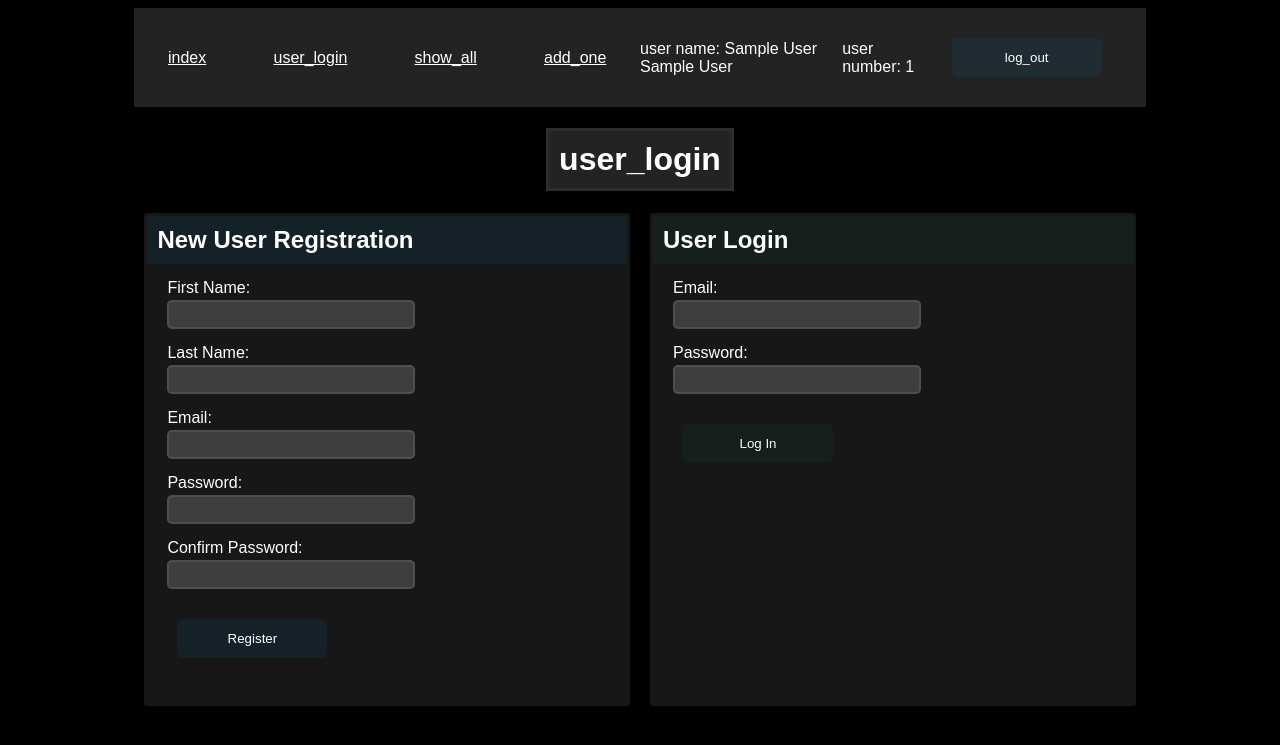
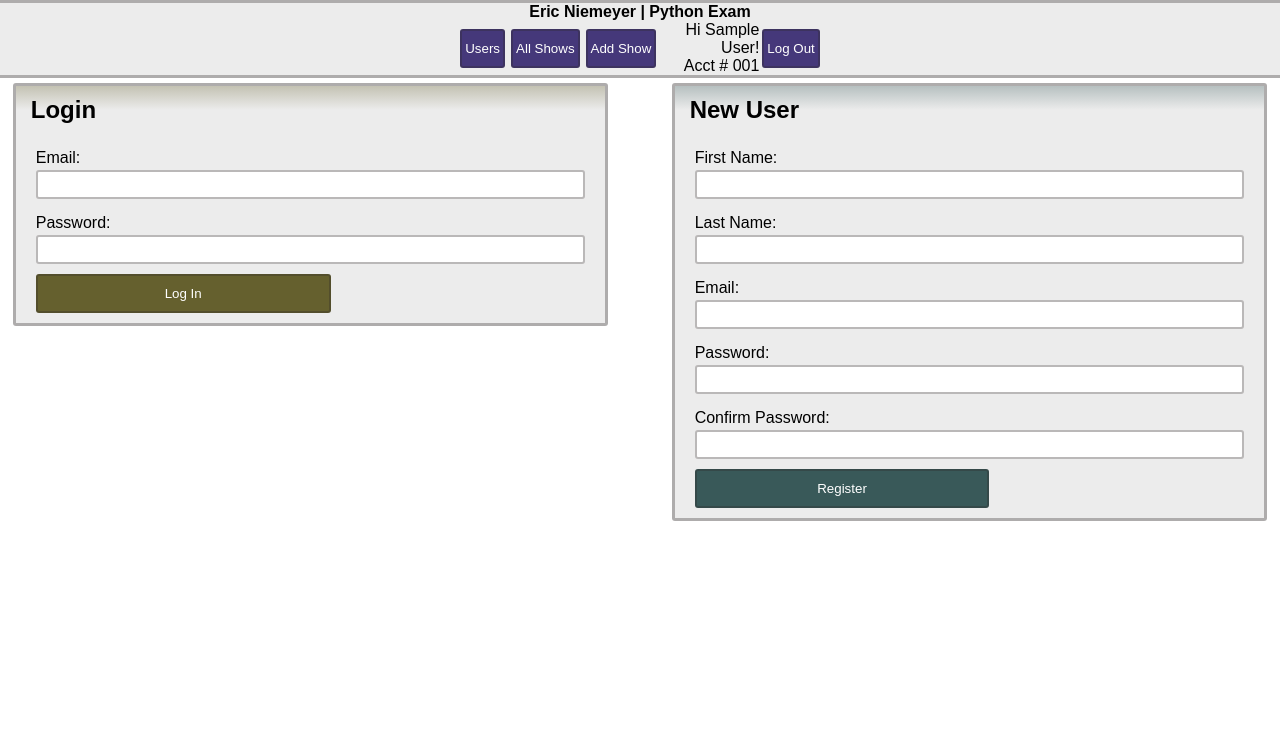
Before and after one commit to niembro64/PythonExam7, a Flask app: page /user_login in a window 1280 px wide. Shown: the top 745 px of the page. Run offline with Flask 2, Linux system fonts and the light colour scheme; the visitor is signed in with stand-in values (Sample User, id 1); parts of the project's set-up code (start-up, migrations or seed data) failed here and were passed over.

Commit message:
login page good

```diff
--- a/flask_app/static/style.css
+++ b/flask_app/static/style.css
@@ -1,20 +1,38 @@
 :root {
-    --cA1: rgba(0, 153, 255, 0.08);
-    --cA2: rgba(0, 153, 255, 0);
-    --cB1: rgba(0, 128, 107, 0.08);
-    --cB2: rgba(0, 128, 107, 0);
+  --cA1: rgb(57, 89, 89);
+  --cA2: rgba(57, 89, 89, 0.3);
+
+  --cB1: rgb(101, 96, 46);
+  --cB2: rgba(101, 96, 46, 0.3);
+
+
+  --cC1: rgb(69, 56, 122);
+  --cC2: rgba(69, 56, 122, 0.1);
 
   --chover: rgba(255, 0, 170, 0.158);
+
+  --bg: rgb(236, 236, 236);
+  --fg: rgb(0, 0, 0);
+  --bordercolor: rgba(47, 42, 42, 0.33);
+  --borderradius: 3px;
+  --borderpix: 1px;
 }
 
 * {
   font-family: sans-serif;
-    background-color: rgba(0, 0, 0, 0);
-    color: white;
+  padding: 0px;
+  margin: 0px;
+
+  /* border-color: var(--bordercolor);
+  border-radius: var(--borderradius);
+  border: solid; */
 }
 
 .flashes {
   font-style: italic;
+}
+.flashesli {
+  color: rgb(155, 0, 0);
 }
 
 body {
@@ -22,25 +40,26 @@ body {
   justify-content: space-between;
   align-items: center;
   flex-direction: column;
-    background-color: black;
+  /* background-color: var(--bg); */
 }
 
 input[type="button"],
 select,
 option {
-    padding: 5px 10px;
+  padding: 5px 5px;
   margin: 3px;
-    color: rgb(255, 255, 255);
-    background-color: rgba(128, 128, 128, 0.308);
-    border-color: rgba(128, 128, 128, 0.144);
-    border-radius: 6px;
+  color: var(--fg);
+  background-color: var(--bg);
+  border-color: var(--bordercolor);
+  border-radius: var(--borderradius);
+  border: solid;
 }
 
 input[type="submit"] {
-    width: 150px;
-    padding: 10px 10px;
-    margin: 30px;
-    border-radius: 6px;
+  /* width: 80px; */
+  /* padding: 10px 10px; */
+  /* margin: 5px; */
+  border-radius: var(--borderradius);
 }
 
 input[type="submit"]:hover {
@@ -48,55 +67,99 @@ input[type="submit"]:hover {
 }
 
 input[type="submit"]:active {
-    background-color: white;
+  background-color: var(--bg);
 }
 
 .unit {
-    flex: 1;
-    border-color: rgba(255, 255, 255, 0);
-    background: rgba(255, 255, 255, 0.089);
-    border-radius: 3px;
+  /* flex: 1; */
+  width: 47%;
+  height: 100%;
+  border-color: var(--bordercolor);
+  background: var(--bg);
+  border-radius: var(--borderradius);
   border-style: solid;
   flex-direction: column;
-    padding: 0px 0px 15px 0px;
-    margin: 0px 10px 10px 10px;
+  /* padding: 0px 0px 15px 0px;
+  margin: 0px 10px 10px 10px; */
 }
 
 h1 {
   width: auto;
-    background: rgba(255, 255, 255, 0.137);
-    border-style: solid;
-    border-color: rgba(255, 255, 255, 0.041);
-    padding: 10px;
+  background: var(--bg);
+  /* margin: 15px;  */
+
   display: flex;
   align-items: center;
 }
 
 h2 {
   width: auto;
-    background: rgba(255, 255, 255, 0.137);
-    padding: 10px;
+  background: var(--bg);
+  padding: 10px 15px;
+  margin: 0px 0px;
+  display: flex;
+  align-items: center;
+}
+
+h4 {
+  width: auto;
+  /* background: var(--bg); */
+  padding: 0;
   margin: 0px 0px;
   display: flex;
   align-items: center;
 }
 
 .r {
-    background: var(--cA1);
-    border-color: var(--cA2);
+  background-image: linear-gradient(
+    var(--cA2),
+    rgba(255, 255, 0, 0),
+    rgba(0, 0, 0, 0)
+  );
+  /* border-color: var(--bordercolor); */
 }
 .l {
-    background: var(--cB1);
-    border-color: var(--cB2);
+  background-image: linear-gradient(
+    var(--cB2),
+    rgba(255, 255, 0, 0),
+    rgba(255, 255, 0, 0)
+  );
+  /* border-color: var(--bordercolor); */
+}
+.rbutton {
+  width: 50%;
+  background-color: var(--cA1);
+  border-color: var(--bordercolor);
+  color: white;
+  padding: 10px 3px;
+  margin: 10px 10px 10px 20px;
+}
+.lbutton {
+  width: 50%;
+  background-color: var(--cB1);
+  border-color: var(--bordercolor);
+  color: white;
+  padding: 10px 3px;
+  margin: 10px 10px 10px 20px;
+}
+.xbutton {
+  background-color: var(--cC1);
+  border-color: var(--bordercolor);
+  color: white;
+  width: auto;
+  padding: 10px 3px;
+  margin: 5px 3px;
+  border-radius: var(--borderradius);
 }
 
 input,
 textarea {
-    background-color: rgba(226, 226, 226, 0.191);
-    border-color: rgba(226, 226, 226, 0.096);
+  background-color: white;
+  /* background-color: var(--bg); */
+  border-color: var(--bordercolor);
   padding: 5px;
   margin: 0px 20px 0px 20px;
-    border-radius: 5px;
+  border-radius: var(--borderradius);
   border-style: solid;
 }
 
@@ -105,70 +168,119 @@ label {
 }
 
 form {
-    width: 60%;
+  /* width: 60%; */
+  /* width: 500px;  */
   display: flex;
+  flex-direction: column;
+  /* border: solid;
+  border-color: var(--bordercolor);
+  border-radius: var(--borderradius); */
+}
+
+#main {
+  width: 98%;
+  display: flex;
+  justify-content: space-between;
+  /* border: solid;
+  border-radius: var(--borderradius);
+  border-color: var(--bordercolor); */
+  flex-wrap: wrap;
+}
+
+#top {
+  width: 100%;
+
+  background-color: var(--bg);
+  border: solid;
+  border-radius: var(--borderradius);
+  border-color: var(--bordercolor);
+  display: flex;
+  flex-direction: column;
+  justify-content: space-around;
+  align-items: center;
+  margin: 0px 0px 5px 0px;
+
+  /* position: fixed; */
+  /* top: 0; */
+  /* left: 0; */
+  /* z-index: 999; */
+  /* width: 100%; */
+  height: auto;
+}
+#toplower {
+  display: flex;
+  flex-wrap: wrap;
+  align-items: center;
+  justify-content: space-between;
+}
+
+#tl {
+  /* flex: 2; */
+  display: flex;
+  justify-content: space-between;
+  align-items: center;
+  /* border: solid;
+  border-color: var(--bordercolor);
+  border-radius: var(--borderradius); */
+}
+
+#tr {
+  /* flex: 3; */
+  display: flex;
+  justify-content: space-around;
+  align-items: center;
+  /* border: solid;
+  border-color: var(--bordercolor);
+  border-radius: var(--borderradius); */
+}
+
+#rightacct {
+  display: flex;
+  width: 100px;
+  text-align: right;
   flex-direction: column;
 }
 
-#main {
-    width: 80%;
-    display: flex;
-    justify-content: space-between;
+.x {
+  background-color: var(--bg);
 }
 
-#top{
-    width: 80%;
-    background-color: rgba(255, 255, 255, 0.137);
-    display: flex;
-    justify-content: space-around;
-    align-items: center;
-}
-
-#tl {
-    flex: 1;
-    display: flex;
-    justify-content: space-around;
-    align-items: center;
-}
-
-#tr{
-    flex: 1;
-    display: flex;
-    justify-content: space-around;
-    align-items: center;
-}
-
-.x {
-
-    background-color: rgba(223, 189, 0, 0.212);
-}
-
-#delete, #edit, #like{
+#delete,
+#edit,
+#like {
   margin: 3px;
 }
 
 #show_row {
-    width: 80%;
-    height: 100px;
+  width: 98%;
+  height: auto;
   display: flex;
   justify-content: space-between;
   align-items: center;
-    background-color: rgba(255, 255, 255, 0.034);
-    padding: 0px 50px;
-    margin: 3px;
-    border-radius: 10px;
+  background-color: var(--bg);
+  /* padding: 0px 10px; */
+  /* margin: 3px; */
+  border: solid;
+  border-color: var(--bordercolor);
+  border-radius: var(--borderradius);
 }
 
-#ll{
+#ll {
   display: flex;
   justify-content: right;
   align-items: center;
+  border: solid;
+  border-radius: var(--borderradius);
+  border-color: var(--bordercolor);
 }
 
 #rr {
   display: flex;
   justify-content: left;
   align-items: center;
-    padding: 5px 20px 5px 20px;
-    margin: 5px 20px 5px 20px;
+  /* padding: 5px 20px 5px 20px; */
+  /* margin: 5px 20px 5px 20px; */
+  border: solid;
+  border-radius: var(--borderradius);
+  border-color: var(--bordercolor);
 }
--- a/flask_app/templates/index.html
+++ b/flask_app/templates/index.html
@@ -12,6 +12,7 @@
     <title>Index</title>
   </head>
   <body>
+    <h4>Eric Niemeyer | Python Exam</h4>
     <p>user name: {{session['first_name']}} {{session['last_name']}}</p>
     <p>user number: {{session['user_id']}}</p>
     <form action="/log_out" method="POST">
--- a/flask_app/templates/show_one.html
+++ b/flask_app/templates/show_one.html
@@ -12,6 +12,7 @@
     <title>Document</title>
   </head>
   <body>
+    <h4>Eric Niemeyer | Python Exam</h4>
     <div id="top">
       <div id="tl">
         <a href="/index">index</a>
@@ -20,10 +21,7 @@
         <a href="/add_one">add_one</a>
       </div>
       <div id="tr">
-                <p>
-                    user name: {{session['first_name']}}
-                    {{session['last_name']}}
-                </p>
+        <p>user name: {{session['first_name']}} {{session['last_name']}}</p>
         <p>user number: {{session['user_id']}}</p>
         <form action="/log_out" method="POST">
           <input
--- a/flask_app/templates/user_login.html
+++ b/flask_app/templates/user_login.html
@@ -12,33 +12,71 @@
   </head>
   <body>
     <div id="top">
-            <div id="tl">
-                <a href="/index">index</a>
-                <a href="/user_login">user_login</a>
-                <a href="/show_all">show_all</a>
-                <a href="/add_one">add_one</a>
+      <h4>Eric Niemeyer | Python Exam</h4>
+      <div id="toplower">
+        <!-- <div id="tl"> -->
+        <!-- <a href="/user_login"><button class="xbutton">Login</button></a>
+        <a href="/show_all"
+          ><button type="submit" class="xbutton">Shows</button></a
+        >
+        <a href="/add_one"><button class="xbutton">Add</button></a> -->
+        <form action="/user_login">
+          <input class="xbutton" type="submit" value="Users" />
+        </form>
+        <form action="/show_all">
+          <input class="xbutton" type="submit" value="All Shows" />
+        </form>
+        <form action="/add_one">
+          <input class="xbutton" type="submit" value="Add Show" />
+        </form>
+        <!-- </div> -->
+        <!-- <div id="tr"> -->
+            <div id="rightacct">
+                {% if session['first_name'] != "" %}
+                <p>Hi {{session['first_name']}}!</p>
+                <p>Acct # 00{{session['user_id']}}</p>
+                {% endif %}
             </div>
-            <div id="tr">
-                <p>
-                    user name: {{session['first_name']}}
-                    {{session['last_name']}}
-                </p>
-                <p>user number: {{session['user_id']}}</p>
             <form action="/log_out" method="POST">
               <input
-                        class="r"
+                class="xbutton"
                 type="submit"
                 name="log_out"
                 id="log_out"
-                        value="log_out"
+                value="Log Out"
               />
             </form>
         </div>
     </div>
-        <h1>user_login</h1>
+    <!-- <h1>Login</h1> -->
     <div id="main">
       <div class="unit">
-                <h2 class="r">New User Registration</h2>
+        <h2 class="l">Login</h2>
+        <form action="/login_user" method="POST">
+          <label for="l_email">Email:</label>
+          <input type="text" name="l_email" />
+          <label for="l_password">Password:</label>
+          <input type="password" name="l_password" />
+
+          {% with messages = get_flashed_messages("l") %} {% if messages %}
+          <ul class="flashes">
+            {% for message in messages %} {% if message[0] == "login" %}
+            <li class="flashesli">{{ message[1] }}</li>
+            {% endif %} {% endfor %}
+          </ul>
+          {% endif %} {% endwith %}
+
+          <input
+            class="lbutton"
+            type="submit"
+            name="login"
+            id="login"
+            value="Log In"
+          />
+        </form>
+      </div>
+      <div class="unit">
+        <h2 class="r">New User</h2>
         <form action="/register_user" method="POST">
           <label for="r_first_name">First Name:</label>
           <input type="text" name="r_first_name" />
@@ -51,18 +89,16 @@
           <label for="r_confirm_password">Confirm Password:</label>
           <input type="password" name="r_confirm_password" />
 
-                    {% with messages = get_flashed_messages("r") %} {% if
-                    messages %}
+          {% with messages = get_flashed_messages("r") %} {% if messages %}
           <ul class="flashes">
-                        {% for message in messages %} {% if message[0] ==
-                        "register" %}
-                        <li>{{ message[1] }}</li>
+            {% for message in messages %} {% if message[0] == "register" %}
+            <li class="flashesli">{{ message[1] }}</li>
             {% endif %} {% endfor %}
           </ul>
           {% endif %} {% endwith %}
 
           <input
-                        class="r"
+            class="rbutton"
             type="submit"
             name="register"
             id="register"
@@ -70,33 +106,6 @@
           />
         </form>
       </div>
-            <div class="unit">
-                <h2 class="l">User Login</h2>
-                <form action="/login_user" method="POST">
-                    <label for="l_email">Email:</label>
-                    <input type="text" name="l_email" />
-                    <label for="l_password">Password:</label>
-                    <input type="password" name="l_password" />
-
-                    {% with messages = get_flashed_messages("l") %} {% if
-                    messages %}
-                    <ul class="flashes">
-                        {% for message in messages %} {% if message[0] ==
-                        "login" %}
-                        <li>{{ message[1] }}</li>
-                        {% endif %} {% endfor %}
-                    </ul>
-                    {% endif %} {% endwith %}
-
-                    <input
-                        class="l"
-                        type="submit"
-                        name="login"
-                        id="login"
-                        value="Log In"
-                    />
-                </form>
-            </div>
     </div>
   </body>
 </html>
--- a/server.py
+++ b/server.py
@@ -8,6 +8,7 @@ from flask_app.controllers import show_controller
 
 
 if __name__ == "__main__":
-    app.run(debug=True, port=5002)
+    app.run(debug=True)
+#    app.run(debug=True, port=5002)
 
 # redbelted
```
Also changed, not shown: flask_app/templates/add_one.html (+4 -9 lines), flask_app/templates/edit_one.html (+14 -16 lines), flask_app/templates/show_all.html (+3 -13 lines). Lines whose indentation alone changed are shown as unchanged.
